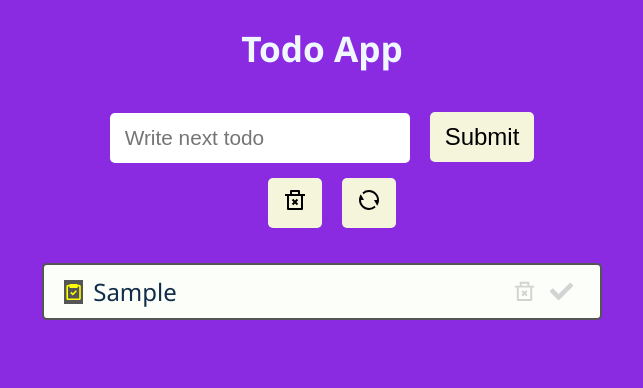
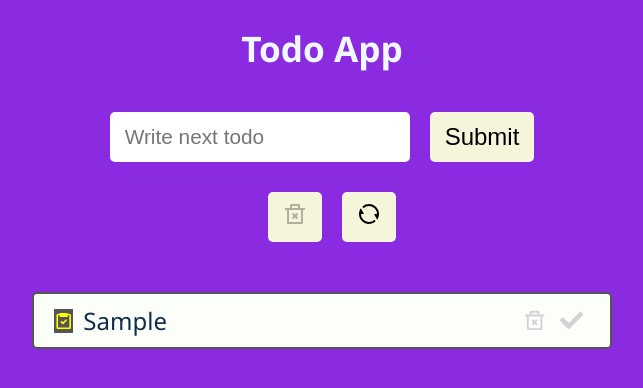
Before and after one commit to ArtemMyzrov/Todo, a React (Create React App) app: page / in a window 1280 px wide. Both pictures are taken after typing "Sample" into the empty fields and a click on the button "Submit". Shown: the top 388 px of the page, without its empty margins (318-961 px from the left). Built offline with nearby package versions, Linux system fonts and the light colour scheme.

Commit message:
feat: add visual part

```diff
--- a/src/App.js
+++ b/src/App.js
@@ -14,7 +14,12 @@ function App() {
       isCompleted: false,
       id: uuidv4(),
     }
-    setTodos([...todos, newTodo])
+    const noneTodo = () => {
+      if (newTodo.text.length > 0) {
+        setTodos([...todos, newTodo])
+      }
+    }
+    noneTodo()
   }
   const deleteTodoHandler = (id) => {
     setTodos(todos.filter((todo) => todo.id !== id))
@@ -37,19 +42,29 @@ function App() {
     setTodos(todos.filter((todo) => !todo.isCompleted))
   }
 
+  const completedTodosCount = todos.filter((todo) => todo.isCompleted).length
+
   return (
     <div className="App">
       <h1>Todo App</h1>
       <TodoForm addTodo={addTodoHandler} />
-      <TodosActions
-        deleteCompletedTodos={deleteCompletedTodos}
-        resetTodos={resetTodoHandler}
-      />
+      {!!todos.length && (
+        <TodosActions
+          completedTodosExist={!!completedTodosCount}
+          deleteCompletedTodos={deleteCompletedTodos}
+          resetTodos={resetTodoHandler}
+        />
+      )}
       <TodoList
         toggleTodo={toggleTodoHandler}
         deleteTodo={deleteTodoHandler}
         todos={todos}
       />
+      {completedTodosCount > 0 && (
+        <h4>{`You have  completed ${completedTodosCount} ${
+          completedTodosCount > 1 ? 'todos' : 'todo'
+        }`}</h4>
+      )}
     </div>
   )
 }
--- a/src/components/Todos/TodoForm.js
+++ b/src/components/Todos/TodoForm.js
@@ -1,5 +1,6 @@
 import { useState } from 'react'
 import styles from './TodoForm.module.css'
+import Button from '../UI/Button'
 
 function TodoForm({ addTodo }) {
   const [text, setText] = useState('')
@@ -10,15 +11,15 @@ function TodoForm({ addTodo }) {
   }
 
   return (
-    <form onSubmit={onSubmitHandler} className="form">
+    <form onSubmit={onSubmitHandler} className={styles.form}>
       <input
         value={text}
         placeholder="Write next todo "
         onChange={(e) => setText(e.target.value)}
       />
-      <button type="submit" className={styles.buttonSubmit}>
+      <Button type="submit" title="submit">
         Submit
-      </button>
+      </Button>
     </form>
   )
 }
--- a/src/components/Todos/TodoForm.module.css
+++ b/src/components/Todos/TodoForm.module.css
@@ -2,25 +2,12 @@
   display: flex;
   align-items: center;
   justify-content: center;
-  margin-bottom: 30p;
+  margin-bottom: 30px;
 }
 input {
   width: 45%;
   height: 30px;
   font-size: 1.3rem;
-}
-.buttonSubmit {
-  margin-left: 20px;
-  height: 50px;
-  cursor: pointer;
-  background-color: beige;
-  font-size: 1.5rem;
-}
-button:hover {
-  background-color: yellow;
-}
-input,
-button {
   padding: 10px 15px;
   border: none;
   border-radius: 5px;
--- a/src/components/Todos/TodoList.module.css
+++ b/src/components/Todos/TodoList.module.css
@@ -1,5 +1,5 @@
 .todoListContainer {
-  padding: 20px;
+  padding: 10px;
 }
 .noTodo {
   margin-top: 20px;
--- a/src/components/Todos/TodosActions.js
+++ b/src/components/Todos/TodosActions.js
@@ -1,16 +1,25 @@
 import { RiDeleteBin2Line, RiRefreshLine } from 'react-icons/ri'
 import Button from '../UI/Button'
+import styles from '../Todos/TodosActions.module.css'
 
-function TodosActions({ resetTodos, deleteCompletedTodos }) {
+function TodosActions({
+  resetTodos,
+  deleteCompletedTodos,
+  completedTodosExist,
+}) {
   return (
-    <>
-      <Button title="Clear Completed Todos" onClick={deleteCompletedTodos}>
+    <div className={styles.todosActionsContainer}>
+      <Button
+        title="Clear Completed Todos"
+        onClick={deleteCompletedTodos}
+        disabled={!completedTodosExist}
+      >
         <RiDeleteBin2Line />
       </Button>
       <Button title="Reset Todos" onClick={resetTodos}>
         <RiRefreshLine />
       </Button>
-    </>
+    </div>
   )
 }
 export default TodosActions
--- /dev/null
+++ b/src/components/Todos/TodosActions.module.css
@@ -0,0 +1,3 @@
+.todosActionsContainer {
+  margin: 25px;
+}
--- a/src/components/UI/Button.js
+++ b/src/components/UI/Button.js
@@ -1,13 +1,9 @@
 import styles from './Button.module.css'
 
-function Button({ onClick, children, title, disabled = false }) {
+function Button(props) {
+  const { children, disabled = false } = props
   return (
-    <button
-      className={styles.button}
-      onClick={onClick}
-      title={title}
-      disabled={disabled}
-    >
+    <button {...props} className={styles.button} disabled={disabled}>
       {children}
     </button>
   )
--- a/src/components/UI/Button.module.css
+++ b/src/components/UI/Button.module.css
@@ -7,7 +7,6 @@
   padding: 10px 15px;
   border: none;
   border-radius: 5px;
-  margin-top: 15px;
 }
 
 .button:hover {
```
